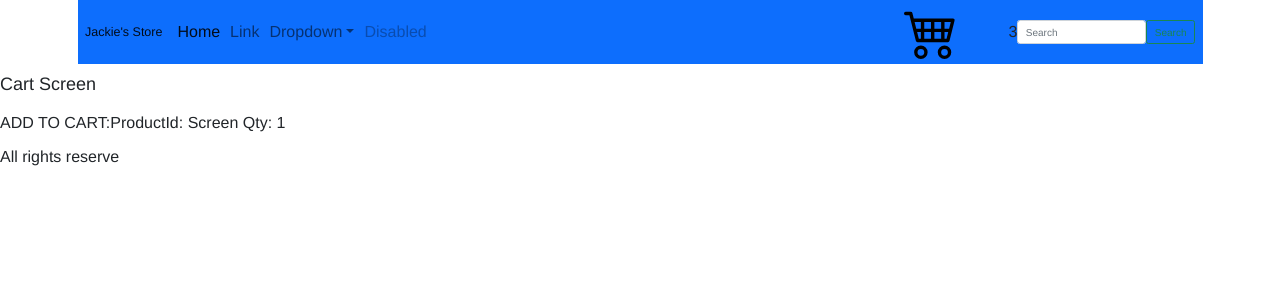
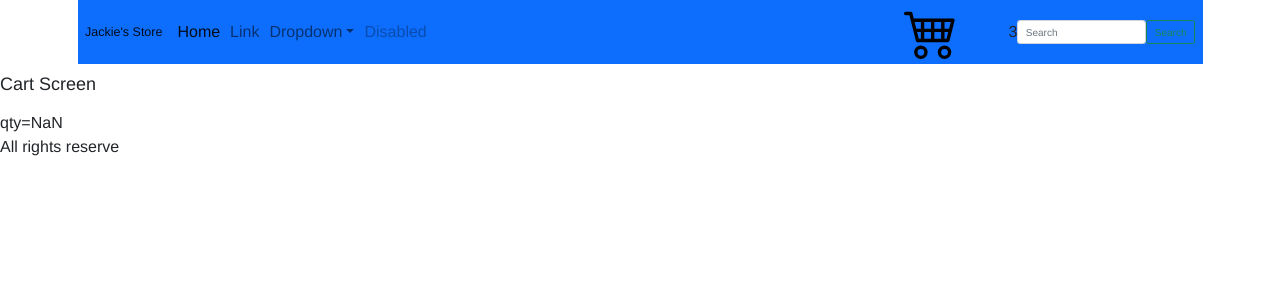
Before and after one commit to irapaige/Amazon, a React (Create React App) app in the folder amazon/: page /cartScreen in a window 1280 px wide. Shown: the top 300 px of the page. Built offline with nearby package versions, Linux system fonts and the light colour scheme.

Commit message:
addedQty to cart

```diff
--- a/amazon/src/screens/DetailsScreen.js
+++ b/amazon/src/screens/DetailsScreen.js
@@ -1,41 +1,39 @@
-import React,{useEffect,useState} from 'react';
+import React, { useEffect, useState } from 'react';
 import Rating from '../Components/Rating';
-import {Link} from 'react-router-dom';
-import {useDispatch, useSelector} from "react-redux";
-import { getDetails } from '../features/products/detailsSlice'
-import {addToCart}from '../features/cartSlice';
-import {useHistory} from 'react-router-dom'
+import { Link } from 'react-router-dom';
+import { useDispatch, useSelector } from 'react-redux';
+import { getDetails } from '../features/products/detailsSlice';
+import { addToCart } from '../features/cartSlice';
+import { useHistory } from 'react-router-dom';
+
+export default function DetailsScreen(props) {
+  const [qty, setQty] = useState();
+  const history = useHistory();
+
+  const productId = props.match.params.id;
+  const dispatch = useDispatch();
+  const { details } = useSelector((state) => state.details);
+
+  useEffect(() => {
+    dispatch(getDetails());
+  }, [dispatch, productId]);
+
+  const product = details.find((x) => x._id === props.match.params.id);
+  if (!product) {
+    return <div> Product Not Found</div>;
+  }
 
 
 
-export default function DetailsScreen(props) {
-    const [qty,setQty]=useState(1)
-    const history = useHistory()
-
-    const productId = props.match.params.id;
-    const dispatch =useDispatch();
-    const {details} =useSelector(state =>state.details)
-
-
-    useEffect(() => {
-        dispatch(getDetails())
-     }, [dispatch]);
-
-
-
-    const product = details.find((x)=> x._id ===props.match.params.id);
-    if (!product){
-    return<div> Product Not Found</div>}
-
-const addToCartHandler=(product)=>{
-   dispatch(addToCart(product));
-   history.push("/cart")
+  const addToCartHandler = () => {
+    dispatch(addToCart)
+    history.push(`/cart/?&productId=${productId}&qty=${qty}`);
   };
 
   return (
     <div>
-        <Link to ="/">Back to HomeScreen</Link>
-        <div className = 'row'>
+      <Link to='/'>Back to HomeScreen</Link>
+      <div className='row'>
         <div className='col-2'>
           <img className='large' src={product.image} alt={product.name}></img>
         </div>
@@ -45,18 +43,16 @@ const addToCartHandler=(product)=>{
               <h2>{product.name}</h2>
             </li>
             <li>
-                    <Rating rating={product.rating} numReviews={product.numReviews}></Rating>
+              <Rating
+                rating={product.rating}
+                numReviews={product.numReviews}
+              ></Rating>
             </li>
-                <li>
-                    Price: ${product.price}
-                </li>
+            <li>Price: ${product.price}</li>
             <li>
               Description:
               <p>{product.description}</p>
             </li>
-
-
-
           </ul>
         </div>
         <div className='col-2'>
@@ -64,49 +60,55 @@ const addToCartHandler=(product)=>{
             <ul>
               <li>
                 <div className='row'>
-<div className= 'price'>Price</div> <div>${product.price} </div>
-
+                  <div className='price'>Price</div>{' '}
+                  <div>${product.price} </div>
                 </div>
-
               </li>
               <li>
                 <div className='row'>
                   <div>Status</div>
                   <div>
-                {product.countInStock>0?(<span className='success'>In Stock</span>
-                ):(<span className='error'>Out Of Stock</span>)}
+                    {product.countInStock > 0 ? (
+                      <span className='success'>In Stock</span>
+                    ) : (
+                      <span className='error'>Out Of Stock</span>
+                    )}
                   </div>
                 </div>
               </li>
-    {product.countInStock>0 &&
+              {product.countInStock > 0 && (
                 <>
                   <li>
-            <div className="row">
+                    <div className='row'>
                       <div>Qty </div>
                       <div>
-                    <select value={qty} onChange={e => setQty(e.target.value)}>
-                        {
-                            [...Array(product.countInStock).keys()].map(x =>(
-                                <option key={x+1} value={x+1}>{x+1}</option>
-                            ))
-                        }
+                        <select
+                          value={qty}
+                          onChange={(e) => setQty(e.target.value)}
+                        >
+                          {[...Array(product.countInStock).keys()].map((x) => (
+                            <option key={x + 1} value={x + 1}>
+                              {x + 1}
+                            </option>
+                          ))}
                         </select>
                       </div>
                     </div>
-
                   </li>
                   <li>
-            <button onClick={()=>addToCartHandler(product)} className={'primary block'}>Add To Cart</button>
+                    <button
+                      onClick={() => addToCartHandler(product)}
+                      className={'primary block'}
+                    >
+                      Add To Cart
+                    </button>
                   </li>
-    </>}
-
-
-
-
+                </>
+              )}
             </ul>
           </div>
-
         </div>
       </div>
-        </div> );
+    </div>
+  );
 }
--- a/amazon/src/screens/cartScreen.js
+++ b/amazon/src/screens/cartScreen.js
@@ -1,18 +1,28 @@
 import React from 'react';
+
+let params = new URLSearchParams(document.location.search);
+let productId = params.get("productId");
+let qty = parseInt(params.get("qty"), 10);
+
+
+
+
+
+
+
+
+
+
+
 
 
 const CartScreen = (props) => {
-    const productId = props.match.params.id;
-    const qty = props.location.search
-        ? Number(props.location.search.split('=')[1])
-        : 1;
-
-    return (
-        <div>
-           <h1>Cart Screen</h1>
-            <p>ADD TO CART:ProductId: {productId} Qty: {qty}</p>
-        </div>
-    );
+  return (
+    <div>
+      <h1>Cart Screen</h1>
+ qty={qty}
+    </div>
+  );
 };
 
 export default CartScreen;
```
Also changed, not shown: amazon/src/Components/context/QtyContext.js (added, +12 -0 lines). Lines whose indentation alone changed are shown as unchanged.
